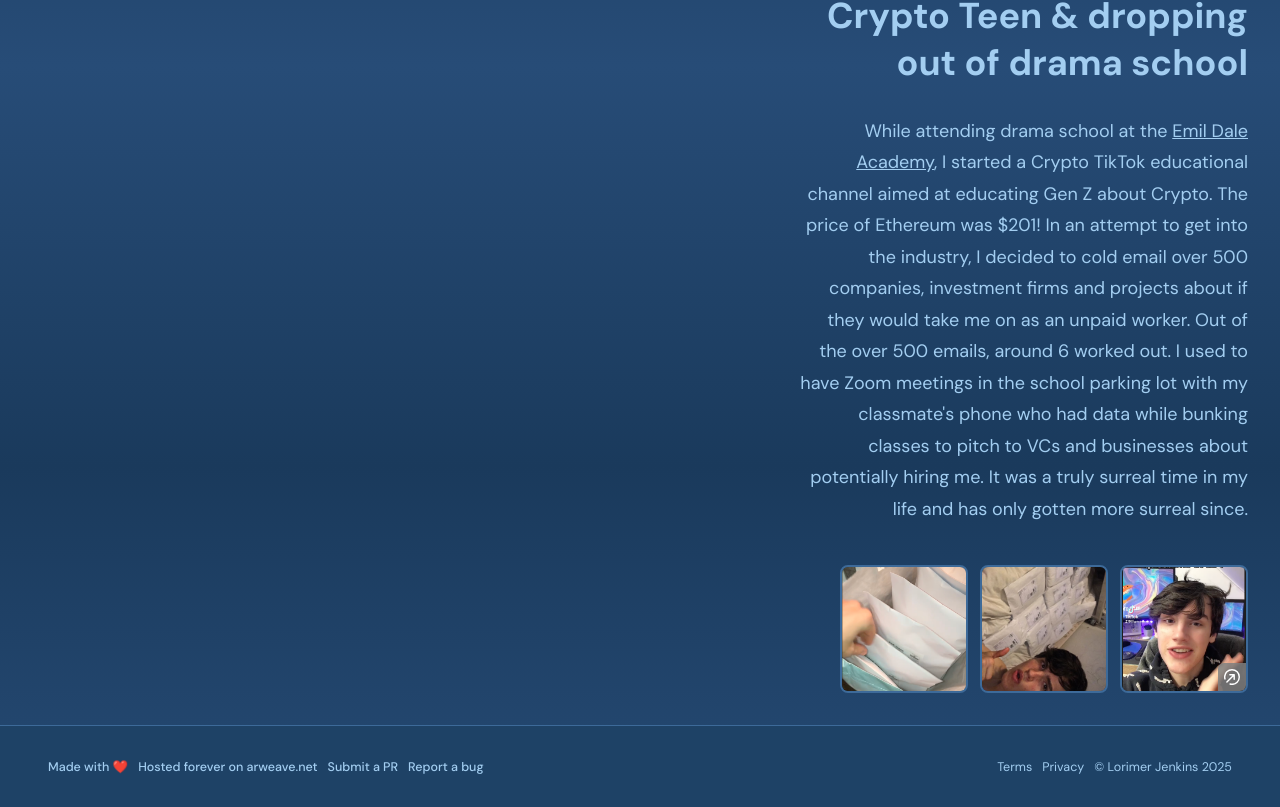
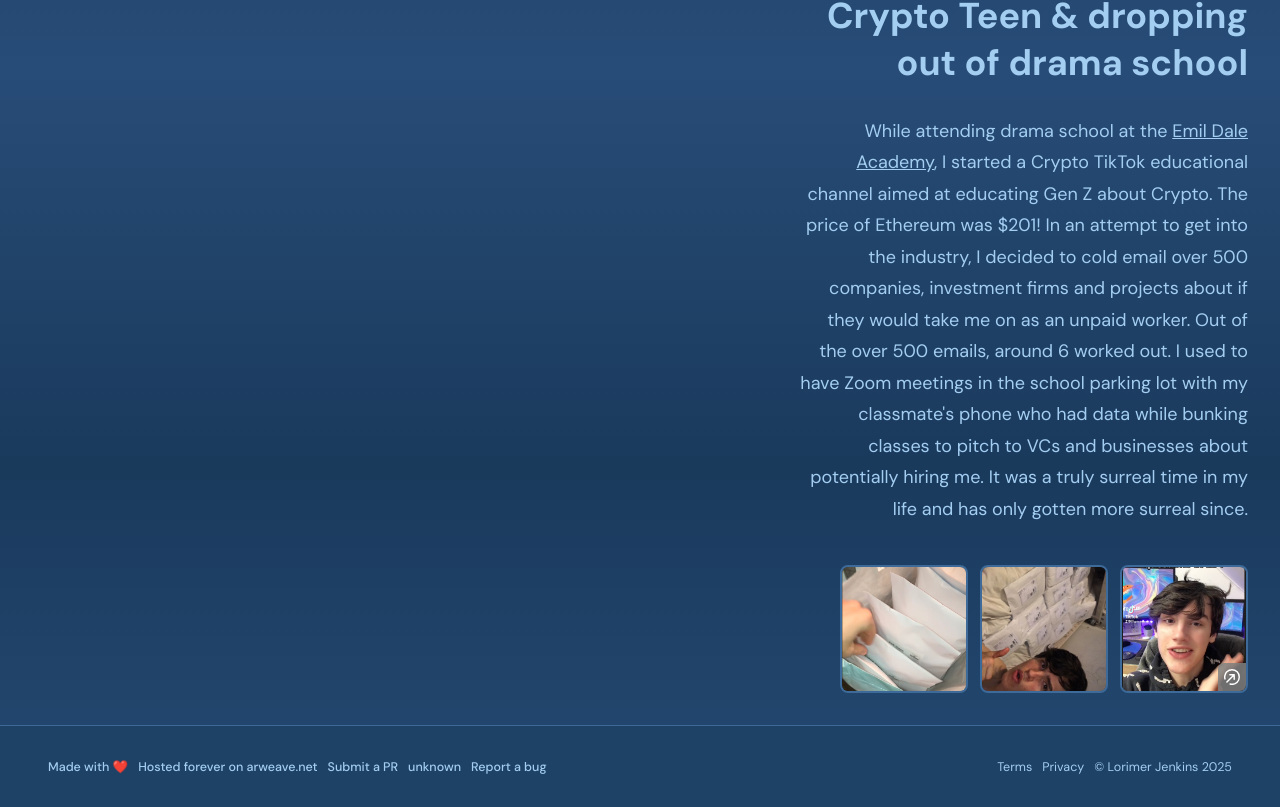
Before and after one commit to LorimerJenkins/personal-website, a Next.js app: page / in a window 1280 px wide. Shown: the part 5133-5940 px from the top of the page. Built offline with nearby package versions, Linux system fonts and the light colour scheme.

Commit message:
feat: git hash in footer

```diff
--- a/next.config.mjs
+++ b/next.config.mjs
@@ -1,11 +1,35 @@
+import { execSync } from "child_process";
+
+// Get git hash at build time for footer
+const gitHash = (() => {
+  try {
+    return execSync("git rev-parse --short HEAD").toString().trim();
+  } catch (error) {
+    console.warn("Failed to get git hash:", error.message);
+    return "unknown";
+  }
+})();
+
 /** @type {import('next').NextConfig} */
 const nextConfig = {
+  env: {
+    NEXT_PUBLIC_GIT_HASH: gitHash,
+  },
   output: "export",
   distDir: "dist",
   assetPrefix: "/",
   images: {
     unoptimized: true,
   },
+  webpack: (config, { isServer }) => {
+    // Fix for missing modules like @tanstack
+    config.resolve.fallback = {
+      ...config.resolve.fallback,
+      fs: false,
+      path: false,
+    };
+    return config;
+  },
 };
 
 export default nextConfig;
--- a/src/components/Footer/Footer.tsx
+++ b/src/components/Footer/Footer.tsx
@@ -3,6 +3,8 @@ import styles from "./Footer.module.css";
 import { useTranslation } from "@/hooks/useTranslation";
 
 const Footer = () => {
+  // Use the environment variable set at build time from next.config.mjs
+  const gitHash = process.env.NEXT_PUBLIC_GIT_HASH || "unknown";
   const { tSection, isLoading } = useTranslation();
   const t = tSection("Footer");
 
@@ -40,6 +42,14 @@ const Footer = () => {
           </a>
 
           <a
+            href={`https://github.com/LorimerJenkins/personal-website/commit/${gitHash}`}
+            target="_blank"
+            className={styles.leftText}
+          >
+            {gitHash}
+          </a>
+
+          <a
             href="https://forms.gle/7CqPk9GaJyxdx25E7"
             target="_blank"
             className={styles.leftText}
```
